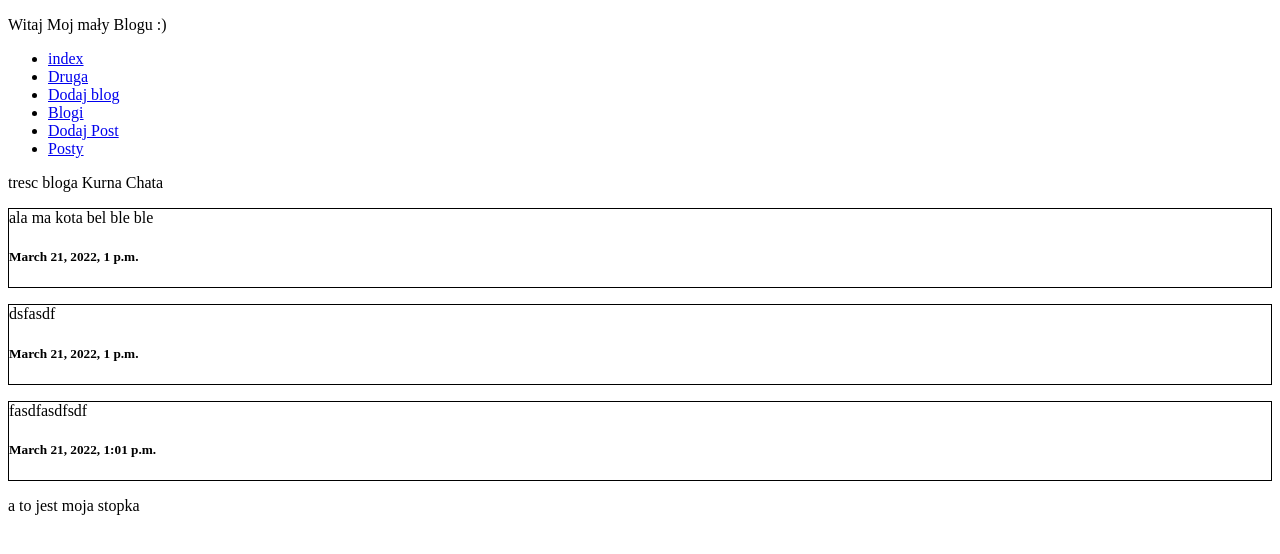
After one commit to cooklee/Blog_WAR_PYT_S_28, a Django app: page /blog/1/ in a window 1280 px wide. The commit adds this page. Shown: the top 554 px of the page. Run offline with Django 4.2, Linux system fonts and the light colour scheme; data comes from the database, SQL or seed files in the repository; both versions use the stored data as it was after the commit.

Commit message:
detail blog, post list on detail blog page

```diff
--- a/Blog/settings.py
+++ b/Blog/settings.py
@@ -107,7 +107,7 @@ AUTH_PASSWORD_VALIDATORS = [
 
 LANGUAGE_CODE = 'en-us'
 
-TIME_ZONE = 'UTC'
+TIME_ZONE = 'CET'
 
 USE_I18N = True
 
--- a/Blog/urls.py
+++ b/Blog/urls.py
@@ -26,4 +26,5 @@ urlpatterns = [
     path('show_blogs/', views.ShowBlog.as_view(), name='show_blog'),
     path('add_post/', views.AddPostView.as_view(), name='add_post'),
     path('show_post/', views.ShowPost.as_view(), name='show_post'),
+    path('blog/<int:id>/', views.ShowDetailBlog.as_view(), name='show_detail_blog'),
 ]
--- a/blog_app/models.py
+++ b/blog_app/models.py
@@ -5,7 +5,7 @@ class Blog(models.Model):
     name = models.CharField(max_length=30)
     topic = models.CharField(max_length=30)
     creation_date = models.DateTimeField(auto_now_add=True)
-
+    #post_set
     def __str__(self):
         return self.name
 
--- a/blog_app/views.py
+++ b/blog_app/views.py
@@ -57,3 +57,10 @@ class ShowBlog(View):
 
     def get(self, request):
         return render(request, 'list.html', {'object_list': Blog.objects.all()})
+
+
+class ShowDetailBlog(View):
+
+    def get(self, request, id):
+        blog = Blog.objects.get(pk=id)
+        return render(request, "blog_detail.html", {'blog': blog})
--- a/templates/base.html
+++ b/templates/base.html
@@ -10,15 +10,17 @@
 <body>
 <p>Witaj Moj mały Blogu :)</p>
 <ul>
-    <li><a href="{% url 'index' %}">index</a> </li>
-    <li><a href="{% url 'index2' %}">Druga</a> </li>
-    <li><a href="{% url 'add_post' %}">Dodaj Post</a> </li>
-    <li><a href="{% url 'show_post' %}">Posty</a> </li>
+    <li><a href="{% url 'index' %}">index</a></li>
+    <li><a href="{% url 'index2' %}">Druga</a></li>
+    <li><a href="{% url 'add_blog' %}">Dodaj blog</a></li>
+    <li><a href="{% url 'show_blog' %}">Blogi</a></li>
+    <li><a href="{% url 'add_post' %}">Dodaj Post</a></li>
+    <li><a href="{% url 'show_post' %}">Posty</a></li>
 </ul>
 <p>
-{% block sikorka %}
-Strona główna
-{% endblock %}
+    {% block sikorka %}
+        Strona główna
+    {% endblock %}
 </p>
 
 <p>a to jest moja stopka</p>
--- /dev/null
+++ b/templates/blog_detail.html
@@ -0,0 +1,15 @@
+{% extends 'base.html' %}
+{% block sikorka %}
+    <div>
+    tresc bloga {{ blog }}
+
+    {% for post in blog.post_set.all %}
+    <p>
+    <div style="border: solid; border-width: 1px;">
+        {{ post.text }}
+        <h5>{{ post.creation_date }}</h5>
+    </div>
+    </p>
+    {% endfor %}
+    </div>
+{% endblock %}
--- a/templates/list.html
+++ b/templates/list.html
@@ -2,7 +2,7 @@
 {% block sikorka %}
     <ul>
         {% for item in object_list %}
-            <li>{{item}}</li>
+            <li><a href="/blog/{{ item.id }}/">{{item}}</a></li>
         {% endfor %}
     </ul>
 {% endblock %}
```
Also changed, not shown: db.sqlite3.
